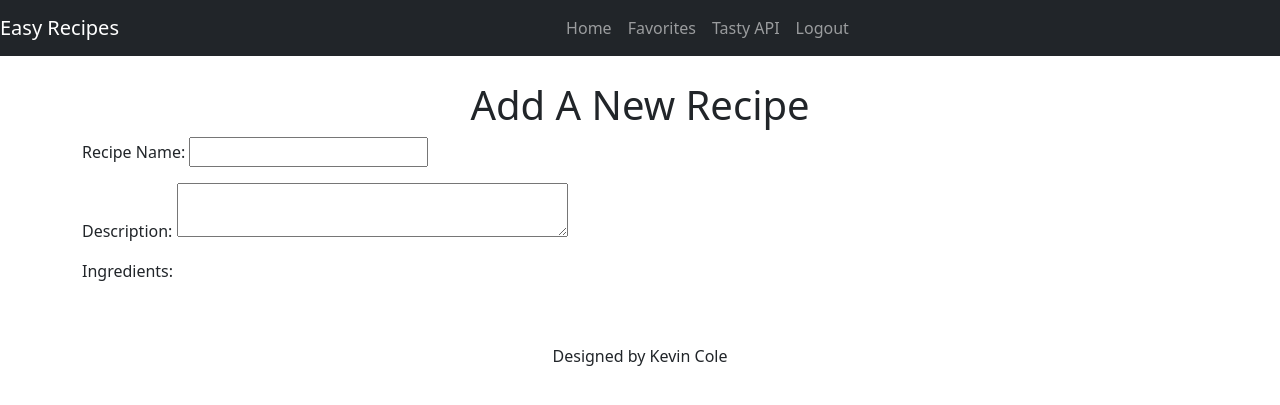
After one commit to kfcole20/easy_recipes, a Django app: page /add_recipe in a window 1280 px wide. The commit adds this page. Shown: the top 405 px of the page. Run offline with Django 3.2, Linux system fonts and the light colour scheme; parts of the project's set-up code (start-up, migrations or seed data) failed here and were passed over.

Commit message:
Created add recipe page and new form field

```diff
--- a/main_app/forms.py
+++ b/main_app/forms.py
@@ -1,4 +1,6 @@
 from django import forms
+from .models import Ingredient
+from django.forms.widgets import Textarea
 
 class Login_Form(forms.Form):
     email= forms.EmailField(label='Email', max_length=20, min_length=6)
@@ -12,5 +14,11 @@ class Registration_Form(forms.Form):
     confirm_password= forms.CharField(label='Confirm Password', widget=forms.PasswordInput(), min_length=8)
 
 class Recipe_Form(forms.Form):
+    ingredients_choices=Ingredient.objects.all()
     name= forms.CharField(label='Recipe Name', max_length=40, min_length=2)
-    description=forms.TextInput()
+    description=forms.CharField(label='Description', widget=forms.Textarea(attrs={'rows':2, 'cols':40}))
+    ingredients=forms.MultipleChoiceField(
+        required=False,
+        widget=forms.CheckboxSelectMultiple,
+        choices=ingredients_choices,
+    )
--- a/main_app/static/css/base.css
+++ b/main_app/static/css/base.css
@@ -1,7 +1,13 @@
 *{
     margin: 0px auto;
 }
+.generator{
+    text-align: right;
+}
+td{
+    vertical-align: center;
+}
 h1{
     text-align: center;
-    margin-top: 50px;
+    padding-top:25px;
 }
--- /dev/null
+++ b/main_app/templates/add_recipe.html
@@ -0,0 +1,21 @@
+{%extends './navbase.html'%}
+{%block content%}
+{%load static%}
+<div class="container">
+    <h1>Add A New Recipe</h1>
+    <div class="add_form">
+        <form action="/create_recipe" method="post">
+            {%csrf_token%}
+            {{form.as_p}}
+
+        </form>
+    </div>
+
+
+
+
+
+</div>
+
+
+{%endblock%}
--- a/main_app/templates/navbase.html
+++ b/main_app/templates/navbase.html
@@ -22,7 +22,10 @@
                         <a class="nav-link" href="/home">Home </a>
                     </li>
                     <li class="nav-item active">
-                        <a class="nav-link" href="#">Recipe List</a>
+                        <a class="nav-link" href="#">Favorites</a>
+                    </li>
+                    <li class="nav-item active">
+                        <a class="nav-link" href="#">Tasty API</a>
                     </li>
                     <li class="nav-item active">
                         <a class="nav-link" href="/logout">Logout</a>
--- a/main_app/urls.py
+++ b/main_app/urls.py
@@ -7,5 +7,6 @@ urlpatterns=[
     path('create',views.create),
     path('login', views.login),
     path('logout', views.logout),
-    path('home', views.home)
+    path('home', views.home),
+    path('add_recipe', views.add_recipe)
 ]
--- a/main_app/views.py
+++ b/main_app/views.py
@@ -2,6 +2,7 @@ from django.shortcuts import render, redirect
 from .forms import *
 from django.utils.text import slugify
 from users_app.models import *
+from .models import *
 from django.contrib import messages
 
 # Create your views here.
@@ -59,3 +60,9 @@ def home(request):
 def logout(request):
     request.session.clear()
     return redirect('/')
+
+def add_recipe(request):
+    context={
+        'form':Recipe_Form()
+    }
+    return render(request, 'add_recipe.html', context)
```
Also changed, not shown: main_app/static/css/base2.css (added, +10 -0 lines), main_app/templates/main.html (+8 -4 lines).
